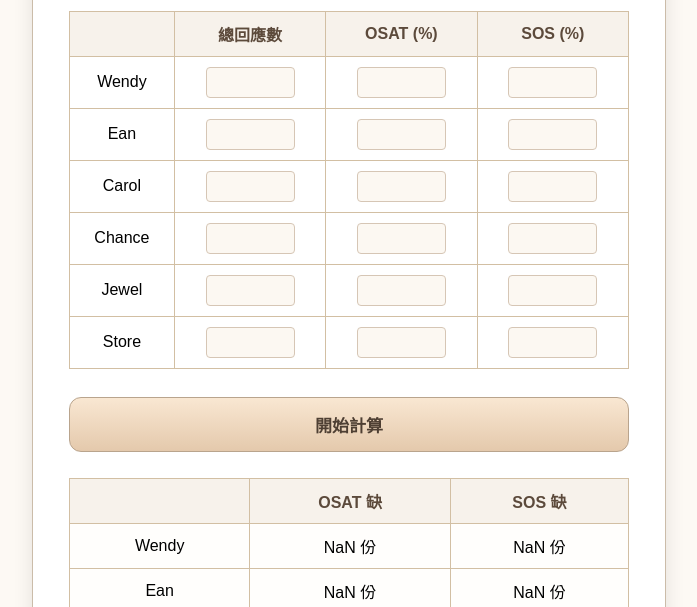
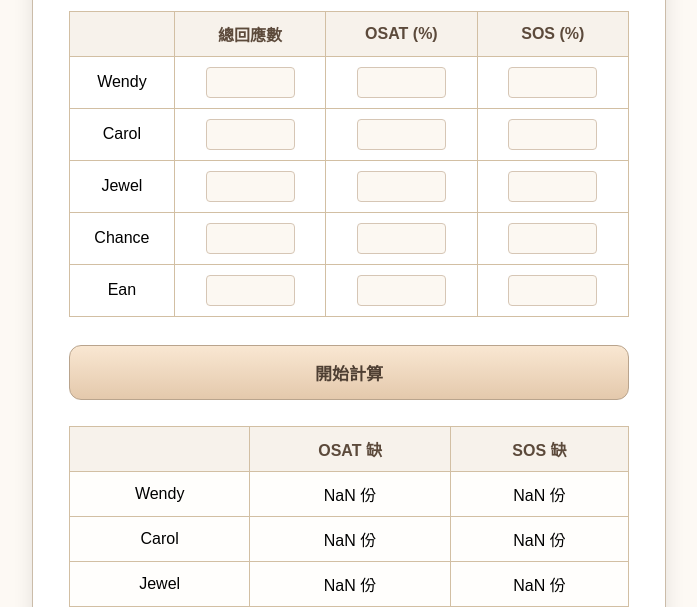
Before and after one commit to gooe50122-collab/weee, a plain HTML site: page index.html in a window 1280 px wide. Both pictures are taken after a click on the button "開始計算". Shown: the part 193-800 px from the top of the page, without its empty margins (291-988 px from the left). Drawn offline with Linux system fonts and the light colour scheme.

Commit message:
Update index.html

```diff
--- a/index.html
+++ b/index.html
@@ -106,11 +106,10 @@
         <th>SOS  (%)</th>
       </tr>
       <tr><td>Wendy</td><td><input value=""></td><td><input value=""></td><td><input value=""></td></tr>
+      <tr><td>Carol</td><td><input value=""></td><td><input value=""></td><td><input value=""></td></tr>
+      <tr><td>Jewel</td><td><input value=""></td><td><input value=""></td><td><input value=""></td></tr>
+      <tr><td>Chance</td><td><input value=""></td><td><input value=""></td><td><input value=""></td></tr>
       <tr><td>Ean</td><td><input value=""></td><td><input value=""></td><td><input value=""></td></tr>
-      <tr><td>Carol</td><td><input value=""></td><td><input value=""></td><td><input value=""></td></tr>
-      <tr><td>Chance</td><td><input value=""></td><td><input value=""></td><td><input value=""></td></tr>
-      <tr><td>Jewel</td><td><input value=""></td><td><input value=""></td><td><input value=""></td></tr>
-      <tr><td>Store</td><td><input value=""></td><td><input value=""></td><td><input value=""></td></tr>
     </table>
     <button onclick="calculate()">開始計算</button>
     <div class="result" id="result"></div>
@@ -130,8 +129,8 @@
         const C = Math.round(B * D / 100);
         const E = Math.round(B * F / 100);
 
-        const xOSAT = Math.max(0, Math.ceil((0.78 * B - C) / 0.22));
-        const xSOS = Math.max(0, Math.ceil((0.78 * B - E) / 0.22));
+        const xOSAT = Math.max(0, Math.ceil((0.79 * B - C) / 0.22));
+        const xSOS = Math.max(0, Math.ceil((0.79 * B - E) / 0.22));
 
         html += `<tr><td>${area}</td><td>${xOSAT} 份</td><td>${xSOS} 份</td></tr>`;
       }
```
